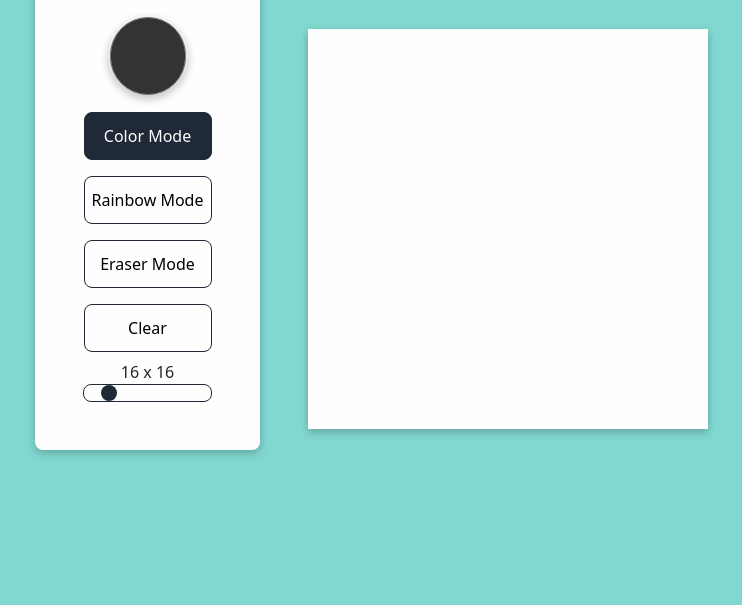
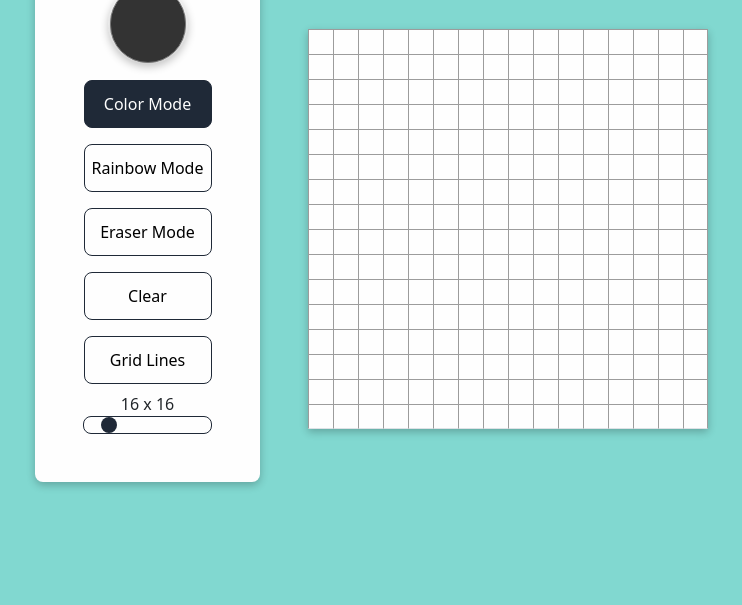
Before and after one commit to jaketbenz/etch-a-sketch, a plain HTML site: page index.html in a window 1280 px wide. Shown: the part 195-800 px from the top of the page, without its empty margins (47-789 px from the left). Drawn offline with nearby package versions, Linux system fonts and the light colour scheme.

Commit message:
Grid Borders
Added Grid Box borders and a toggle for it.

```diff
--- a/css/index.css
+++ b/css/index.css
@@ -73,3 +73,17 @@ input[type="range"]::-webkit-slider-thumb {
 	background-color: #fefefe;
 	box-shadow: rgba(0, 0, 0, 0.24) 0px 3px 8px;
 }
+.grid-box {
+}
+.border-top-left {
+	border-top: 1px solid rgb(156, 156, 156);
+	border-left: 1px solid rgb(156, 156, 156);
+}
+
+.border-right {
+	border-right: 1px solid rgb(156, 156, 156);
+}
+
+.border-bottom {
+	border-bottom: 1px solid rgb(156, 156, 156);
+}
--- a/index.html
+++ b/index.html
@@ -34,6 +34,7 @@
                 Mode</button>
             <button class="eraser--mode my-2">Eraser Mode</button>
             <button class="clear--button my-2">Clear</button>
+            <button class="grid--mode my-2">Grid Lines</button>
             <div class="size--value" id="sizeValue">16 x 16</div>
             <input class="size--input" type="range" id="sizeSlider" value="16"
                 min="1" max="100">
--- a/js/App.js
+++ b/js/App.js
@@ -26,6 +26,7 @@ const colorMode = document.getElementById("color--mode");
 const rainbowMode = document.getElementById("rainbow--mode");
 const eraserMode = document.querySelector(".eraser--mode");
 const clearButton = document.querySelector(".clear--button");
+const gridMode = document.querySelector(".grid--mode");
 const sizeValue = document.querySelector(".size--value");
 const sizeInput = document.querySelector(".size--input");
 const grid = document.querySelector(".grid");
@@ -34,7 +35,8 @@ colorPicker.oninput = (e) => setColor(e.target.value);
 colorMode.onclick = () => setMode("color");
 rainbowMode.onclick = () => setMode("rainbow");
 eraserMode.onclick = () => setMode("eraser");
-clearButton.onclick = () => clearGrid();
+clearButton.onclick = () => resetGrid();
+gridMode.onclick = () => setGridLines();
 sizeInput.onchange = (e) => changeSize(e.target.value);
 
 let mouseDown = false;
@@ -72,6 +74,7 @@ function setButton(newMode) {
 		eraserMode.classList.add("active");
 	}
 }
+
 function clearGrid() {
 	grid.innerHTML = "";
 }
@@ -79,6 +82,7 @@ function resetGrid() {
 	clearGrid();
 	setGrid(currentSize);
 }
+
 function updateSizeValue(value) {
 	sizeValue.innerHTML = `${value} x ${value}`;
 }
@@ -98,6 +102,40 @@ function setGrid(size) {
 		gridBox.addEventListener("mousedown", setColor);
 		gridBox.addEventListener("mouseover", setColor);
 		grid.appendChild(gridBox);
+
+		gridBox.classList.add("border-top-left");
+	}
+	const rightItems = document.querySelectorAll(
+		`.grid-box:nth-child(${currentSize}n)`
+	);
+	for (let i = 0; i < rightItems.length; i++) {
+		rightItems[i].classList.toggle("border-right");
+	}
+
+	let gridBoxes = document.querySelectorAll(".grid-box");
+	const lastItems = Array.from(gridBoxes).slice(-`${size}`);
+	for (let i = 0; i < lastItems.length; i++) {
+		lastItems[i].classList.toggle("border-bottom");
+	}
+}
+
+gridBox = document.querySelectorAll(".grid-box");
+console.log(gridBox);
+
+function setGridLines() {
+	console.log("test");
+	gridBox = document.querySelectorAll(".grid-box");
+	// console.log(gridBox);
+	for (i = 0; i < gridBox.length; i++) {
+		gridBox[i].classList.toggle("border-top-left");
+		if (gridBox[i].classList.contains("border-right")) {
+			gridBox[i].classList.toggle("border-right");
+		}
+		if (gridBox[i].classList.contains("border-bottom")) {
+			gridBox[i].classList.toggle("border-bottom");
+		}
+		// gridBox[i].classList.toggle("border-right");
+		// gridBox[i].classList.toggle("border-bottom");
 	}
 }
 
```
